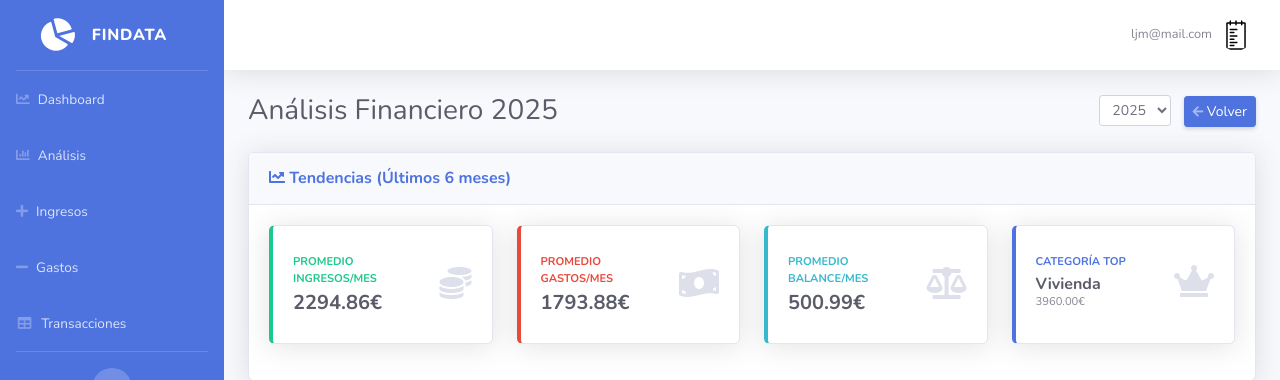
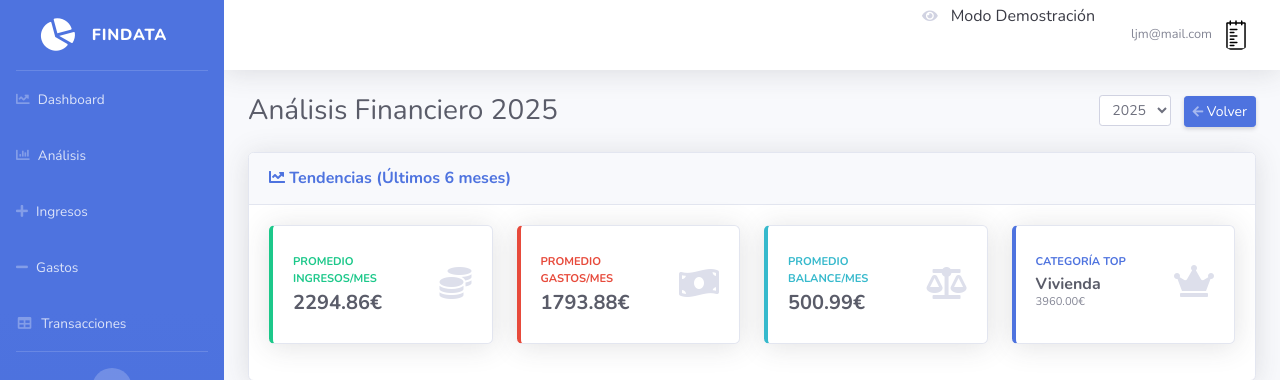
Before and after one commit to AnaDuarteAntunes/FinData, a Flask app: page /analytics in a window 1280 px wide. Shown: the top 380 px of the page. Run offline with Flask 3, Linux system fonts and the light colour scheme; a user stored in the database is signed in; some libraries are stand-ins or nearby versions.

Commit message:
"Añadir botón para volver a modo demo"

```diff
--- a/app/routes.py
+++ b/app/routes.py
@@ -54,6 +54,23 @@ def init_routes(app):
     def logout():
         logout_user()
         return redirect(url_for('login'))
+
+    @app.route('/demo')
+    def demo_mode():
+        # Si ya está logueado, cerrar sesión primero
+        if current_user.is_authenticated:
+            logout_user()
+
+        # Auto-login del usuario demo
+        demo_user = User.query.filter_by(email='ljm@mail.com').first()
+        if demo_user:
+            login_user(demo_user)
+            session['is_demo'] = True
+            flash('Has entrado en modo demostración', 'info')
+        else:
+            flash('Usuario demo no disponible', 'danger')
+
+        return redirect(url_for('dashboard'))
 
     # ------------------- PÁGINAS PRINCIPALES -------------------
 
--- a/app/templates/index.html
+++ b/app/templates/index.html
@@ -103,6 +103,13 @@
 
                     <!-- Topbar Navbar -->
                     <ul class="navbar-nav ml-auto">
+
+                        <!-- Botón para volver a modo demo -->
+                        <a class="dropdown-item" href="{{ url_for('demo_mode') }}">
+                            <i class="fas fa-eye fa-sm fa-fw mr-2 text-gray-400"></i>
+                            Modo Demostración
+                        </a>
+                        <div class="dropdown-divider"></div>
 
                         <!-- Nav Item - User Information -->
                         <li class="nav-item dropdown no-arrow">
```
Also changed, not shown: app/templates/login.html (+11 -0 lines).
